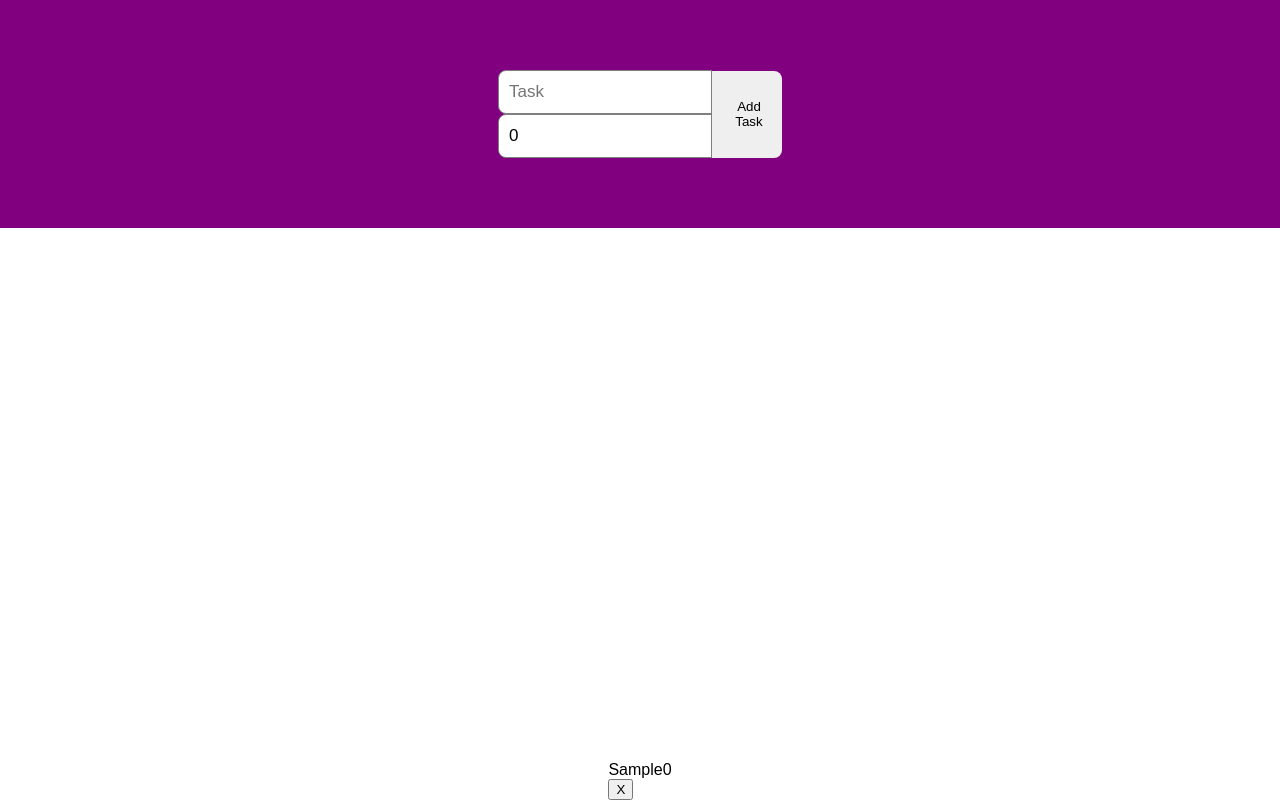
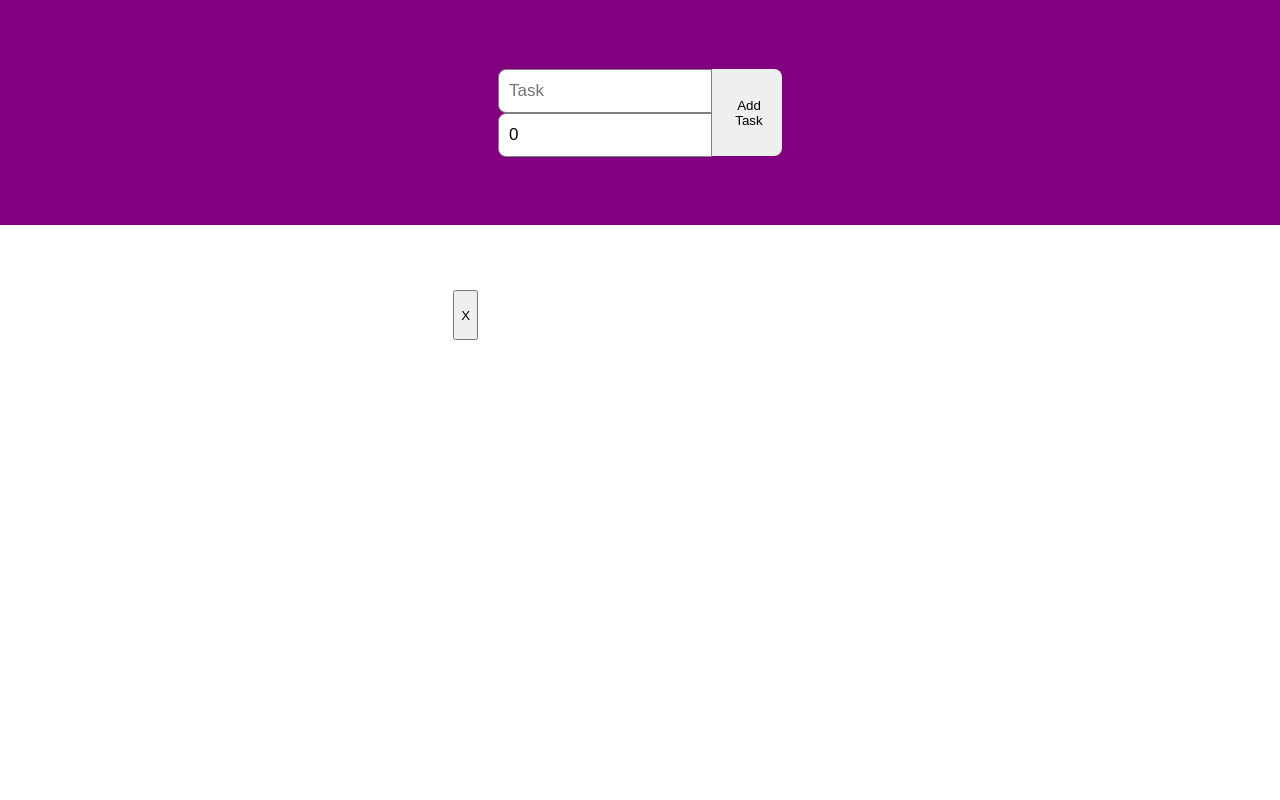
Before and after one commit to IsiahSmith/typescript-todo-list, a React (Create React App) app: page / in a window 1280 px wide. Both pictures are taken after typing "Sample" into the empty fields and a click on the button "Add Task". Built offline with nearby package versions, Linux system fonts and the light colour scheme.

Commit message:
styling added to todoList and task

```diff
--- a/src/App.css
+++ b/src/App.css
@@ -50,4 +50,16 @@ body {
 .todoList {
   flex: 70%;
   width: 100%;
+  display: flex;
+  align-items: center;
+  padding-top: 50px;
+  flex-direction: column;
 }
+
+.task {
+  width: 500px;
+  height: 50px;
+  display: flex;
+  color: white;
+  margin: 15px;
+}
--- a/src/App.tsx
+++ b/src/App.tsx
@@ -45,10 +45,11 @@ const App: FC = () => {
         </div>
         <button onClick={addTask}>Add Task</button>
       </div>
-      <div className="todoList"></div>
+      <div className="todoList">
         {todoList.map((task: ITask, key: number) => {
           return <TodoTask key={key} task={task}/>;
         })}
+      </div>
     </div>
   );
 }
```
